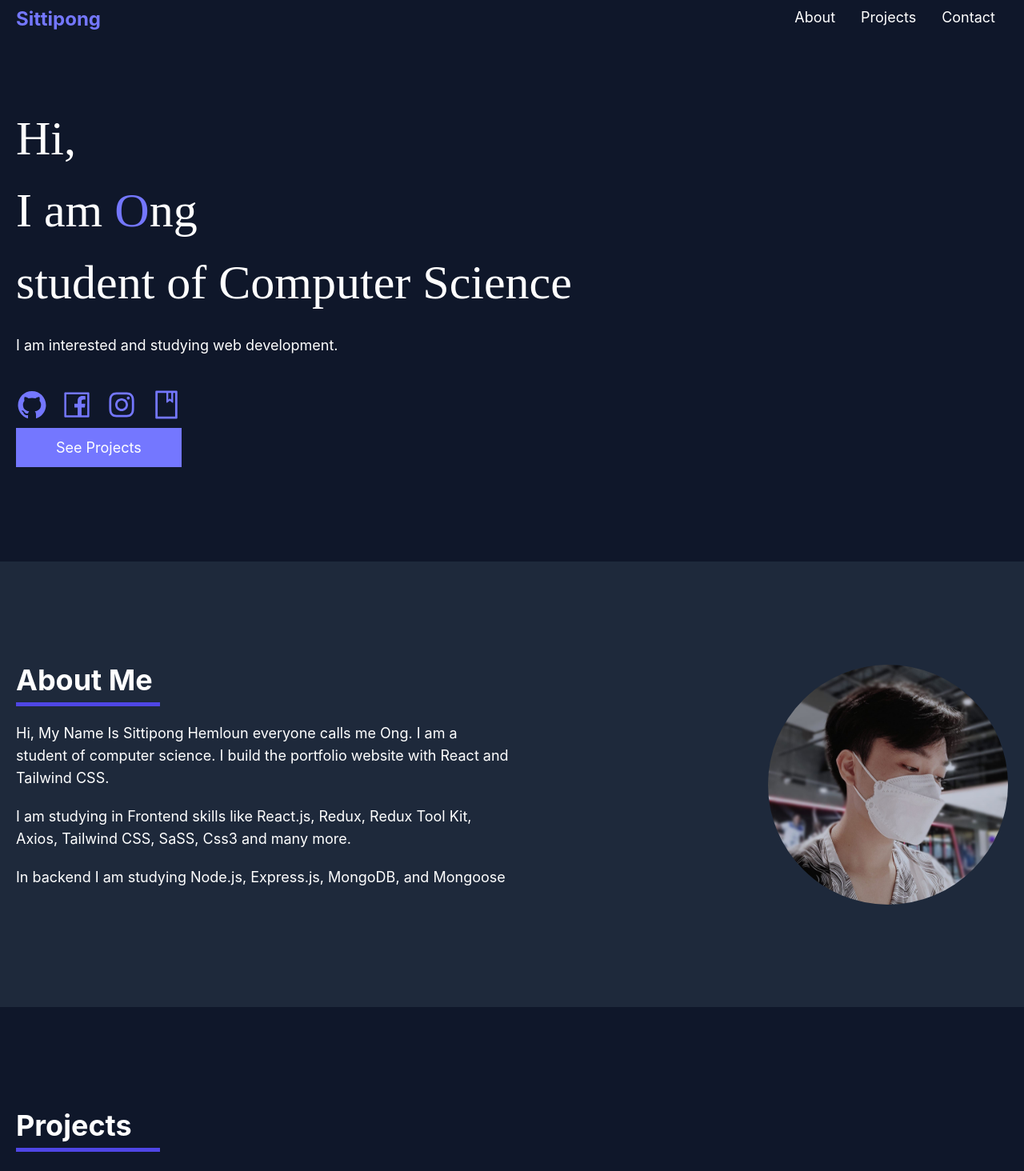
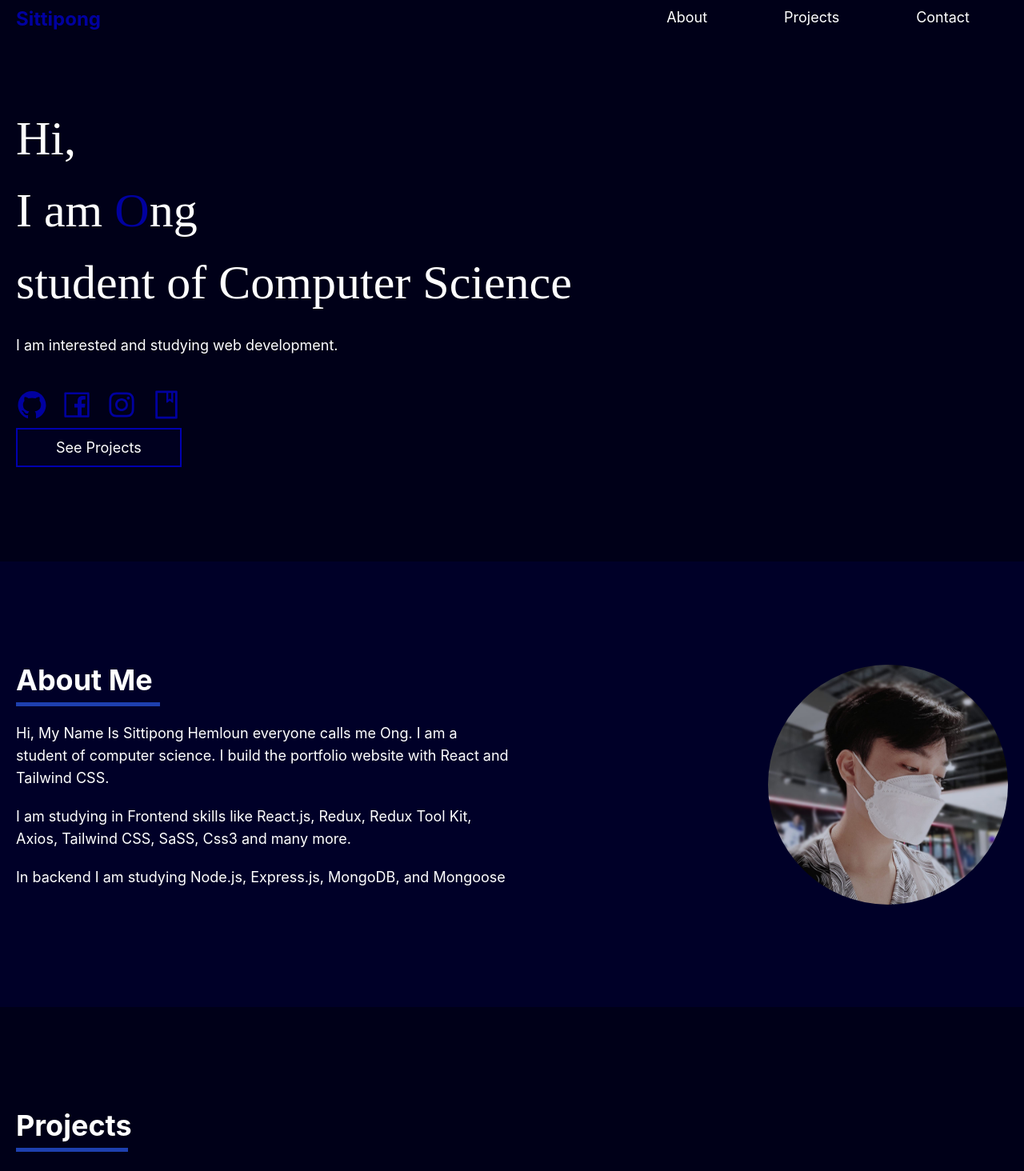
Before and after one commit to ong22280/portfolio, a React (Vite) app: page / in a window 1280 px wide. Shown: the top 1464 px of the page at 80% size. Built offline with nearby package versions, Linux system fonts and the light colour scheme.

Commit message:
feature, update: hidden scrollbar and change theme

```diff
--- a/index.html
+++ b/index.html
@@ -6,7 +6,7 @@
     <meta name="viewport" content="width=device-width, initial-scale=1.0" />
     <title>Vite + React</title>
   </head>
-  <body>
+  <body class="example">
     <div id="root"></div>
     <script type="module" src="/src/main.jsx"></script>
   </body>
--- a/src/App.css
+++ b/src/App.css
@@ -16,19 +16,19 @@ body {
 
 /* color */
 .bg-primary {
-    background: #0F172A;
+    background: #000018;
 }
 
 .bg-secondery {
-    background: #1E293B;
+    background: #000028;
 }
 
 .bg-accent {
-    background: #7477FF;
+    background: #00001F;
 }
 
 .text-accent {
-    color: #7477FF;
+    color: #0000A0;
 }
 
 
@@ -41,7 +41,7 @@ nav li a:hover {
 }
 
 .mobile-nav {
-    @apply block md:hidden fixed top-10 py-2 w-full h-full bg-gray-900 duration-500;
+    @apply block md:hidden fixed top-10 py-2 w-full h-full bg-gray-900 duration-75;
 }
 
 
--- a/src/components/About.tsx
+++ b/src/components/About.tsx
@@ -7,7 +7,7 @@ const About = () => {
     <section className="bg-secondery text-white px-5 py-32" id="about">
       <div className="container mx-auto grid md:grid-cols-2 items-center justify-center md:justify-between">
         <div className="about-info mb-5">
-          <h2 className="text-4xl font-bold mb-5 border-b-[5px] w-[180px] border-indigo-600 pb-2">
+          <h2 className="text-4xl font-bold mb-5 border-b-[5px] w-[180px] border-b-blue-800 pb-2">
             About Me
           </h2>
 
--- a/src/components/Contact.tsx
+++ b/src/components/Contact.tsx
@@ -4,7 +4,7 @@ const Contact = () => {
   return (
     <section className="bg-secondery px-5 py-32" id="contact">
       <div className="text-center md:w-[60%] mx-auto text-white">
-        <h2 className="text-4xl font-bold mb-5 border-b-[5px] w-[200px] mx-auto border-indigo-600 pb-2">
+        <h2 className="text-4xl font-bold mb-5 border-b-[5px] w-[200px] mx-auto border-b-blue-800 pb-2">
           Contact Me
         </h2>
         <p>
--- a/src/components/Header.tsx
+++ b/src/components/Header.tsx
@@ -15,13 +15,13 @@ const Header = () => {
       {/* Desktop Nav */}
       <nav className="hidden md:block">
         <ul className="flex">
-          <li>
+          <li className="mx-8">
             <a href="/#about">About</a>
           </li>
-          <li>
+          <li className="mx-8">
             <a href="/#projects">Projects</a>
           </li>
-          <li>
+          <li className="mx-8">
             <a href="/#contact">Contact</a>
           </li>
         </ul>
--- a/src/components/Hero.tsx
+++ b/src/components/Hero.tsx
@@ -58,7 +58,7 @@ const Hero = () => {
 
           <a
             href="/#projects"
-            className=" btn bg-accent  border-2 border-[#7477FF] text-white px-12 py-3 hover:bg-transparent"
+            className=" btn bg-accent  border-2 border-[#0000AF] text-white px-12 py-3 hover:bg-transparent"
           >
             See Projects
           </a>
--- a/src/components/Projects.tsx
+++ b/src/components/Projects.tsx
@@ -24,7 +24,7 @@ const Projects = () => {
     <section className="bg-primary text-white px-5 py-32" id="projects">
       <div className="container mx-auto grid md:grid-cols-2 items-center md:justify-between">
         <div className="about-info mb-5">
-          <h2 className="text-4xl font-bold mb-5 border-b-[5px] w-[180px] border-indigo-600 pb-2">
+          <h2 className="text-4xl font-bold mb-5 border-b-[5px] w-[140px] border-b-blue-800 pb-2">
             Projects
           </h2>
 
--- a/src/index.css
+++ b/src/index.css
@@ -5,9 +5,20 @@ body {
     sans-serif;
   -webkit-font-smoothing: antialiased;
   -moz-osx-font-smoothing: grayscale;
+
 }
 
 code {
   font-family: source-code-pro, Menlo, Monaco, Consolas, 'Courier New',
     monospace;
 }
+
+.example::-webkit-scrollbar {
+  display: none;
+}
+
+/* Hide scrollbar for IE, Edge and Firefox */
+.example {
+-ms-overflow-style: none;  /* IE and Edge */
+scrollbar-width: none;  /* Firefox */
+}
```
